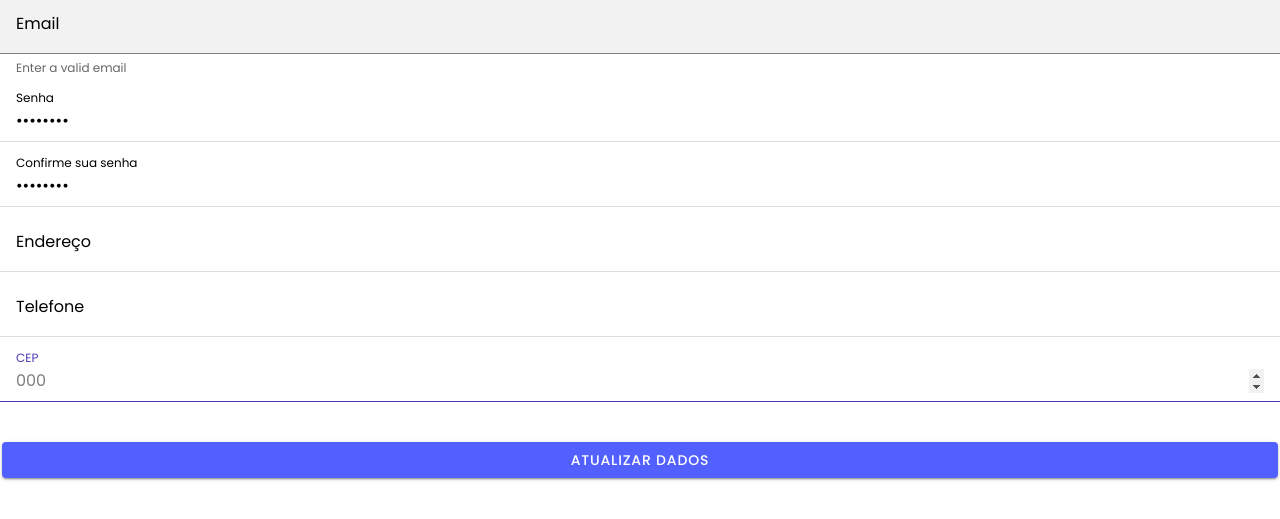
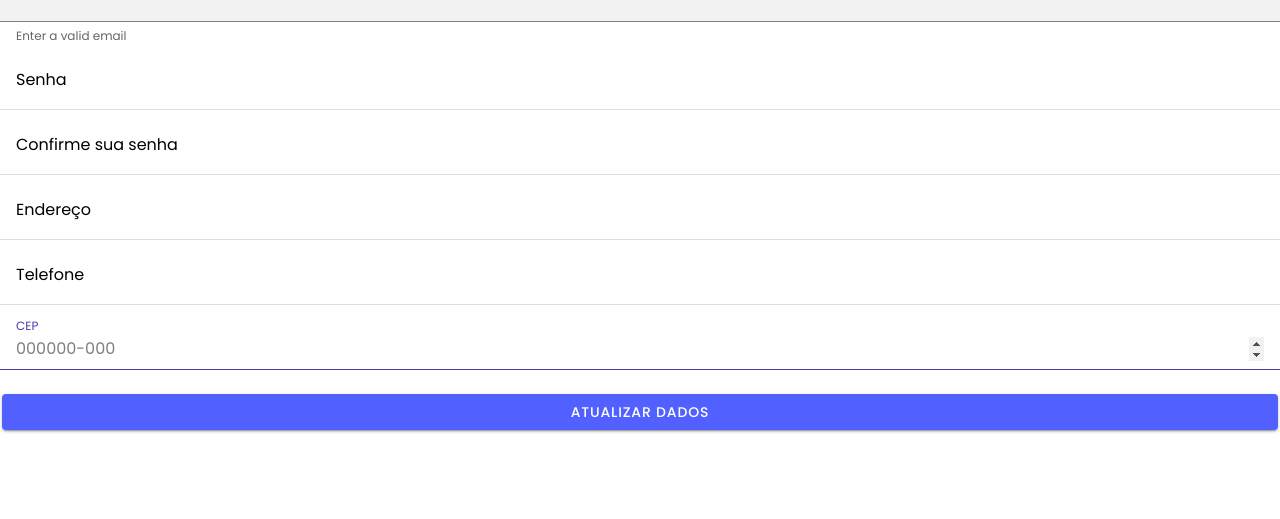
Before and after one commit to Virtumed-Video-Chamada/front-end, a React (Create React App) app: page /patient-settings in a window 1280 px wide. Both pictures are taken after a click on the element "CEP". Shown: the part 255-774 px from the top of the page. Built offline with nearby package versions, Linux system fonts and the light colour scheme.

Commit message:
fix patient settings page

```diff
--- a/src/pages/PatientSettings/PatientSettings.tsx
+++ b/src/pages/PatientSettings/PatientSettings.tsx
@@ -55,9 +55,8 @@ const PatientSettings: React.FC = () => {
       </IonHeader>
       <IonContent fullscreen>
         <IonList>
-
           <div className="flex flex-col justify-center items-center mt-2">
-          <IonAvatar className=" w-40 h-40">
+            <IonAvatar className=" w-32 h-32">
               <img
                 alt="Silhouette of a person's head"
                 src="https://avatars.githubusercontent.com/u/97128625?v=4"
@@ -65,8 +64,6 @@ const PatientSettings: React.FC = () => {
             </IonAvatar>
             <IonIcon icon={camera} className="w-5 h-5"></IonIcon>
           </div>
-
-
 
           <IonItem
             fill="solid"
@@ -85,11 +82,11 @@ const PatientSettings: React.FC = () => {
           </IonItem>
           <IonItem>
             <IonLabel position="floating">Senha</IonLabel>
-            <IonInput type="password" value="password"></IonInput>
+            <IonInput type="password"></IonInput>
           </IonItem>
           <IonItem>
             <IonLabel position="floating">Confirme sua senha</IonLabel>
-            <IonInput type="password" value="password"></IonInput>
+            <IonInput type="password"></IonInput>
           </IonItem>
           <IonItem>
             <IonLabel position="floating">Endereço</IonLabel>
@@ -101,10 +98,10 @@ const PatientSettings: React.FC = () => {
           </IonItem>
           <IonItem>
             <IonLabel position="floating">CEP</IonLabel>
-            <IonInput type="number" placeholder="000"></IonInput>
+            <IonInput type="number" placeholder="000000-000"></IonInput>
           </IonItem>
         </IonList>
-        <IonButton className="btnDefault mt-8" expand="block" color="tertiary">
+        <IonButton className="btnDefault mt-4" expand="block" color="tertiary">
           Atualizar dados
         </IonButton>
       </IonContent>
```
